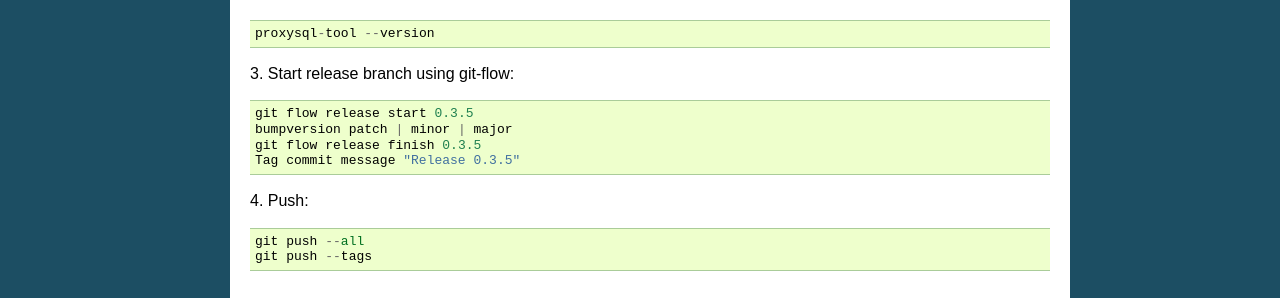
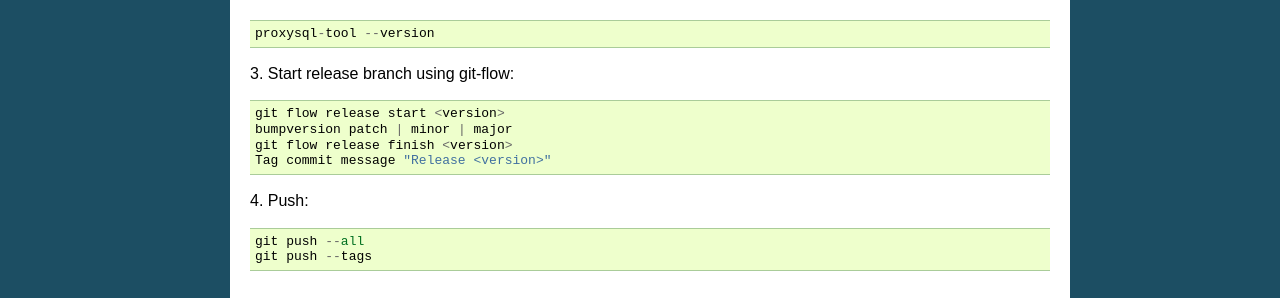
Before and after one commit to twindb/proxysql-tools, a Sphinx documentation site: the page built from docs/development.rst, in a window 1280 px wide. Shown: the part 389-687 px from the top of the page. Built offline with Sphinx 7.4.7, drawn with Linux system fonts in a browser that asks for light colours.

Commit message:
Added development doc (fixed version)

```diff
--- a/docs/development.rst
+++ b/docs/development.rst
@@ -25,10 +25,10 @@ or:
 3. Start release branch using git-flow:
 ::
 
-  git flow release start 0.3.5
+  git flow release start <version>
   bumpversion patch | minor | major
-  git flow release finish 0.3.5
-  Tag commit message "Release 0.3.5"
+  git flow release finish <version>
+  Tag commit message "Release <version>"
 
 4. Push:
 ::
```
